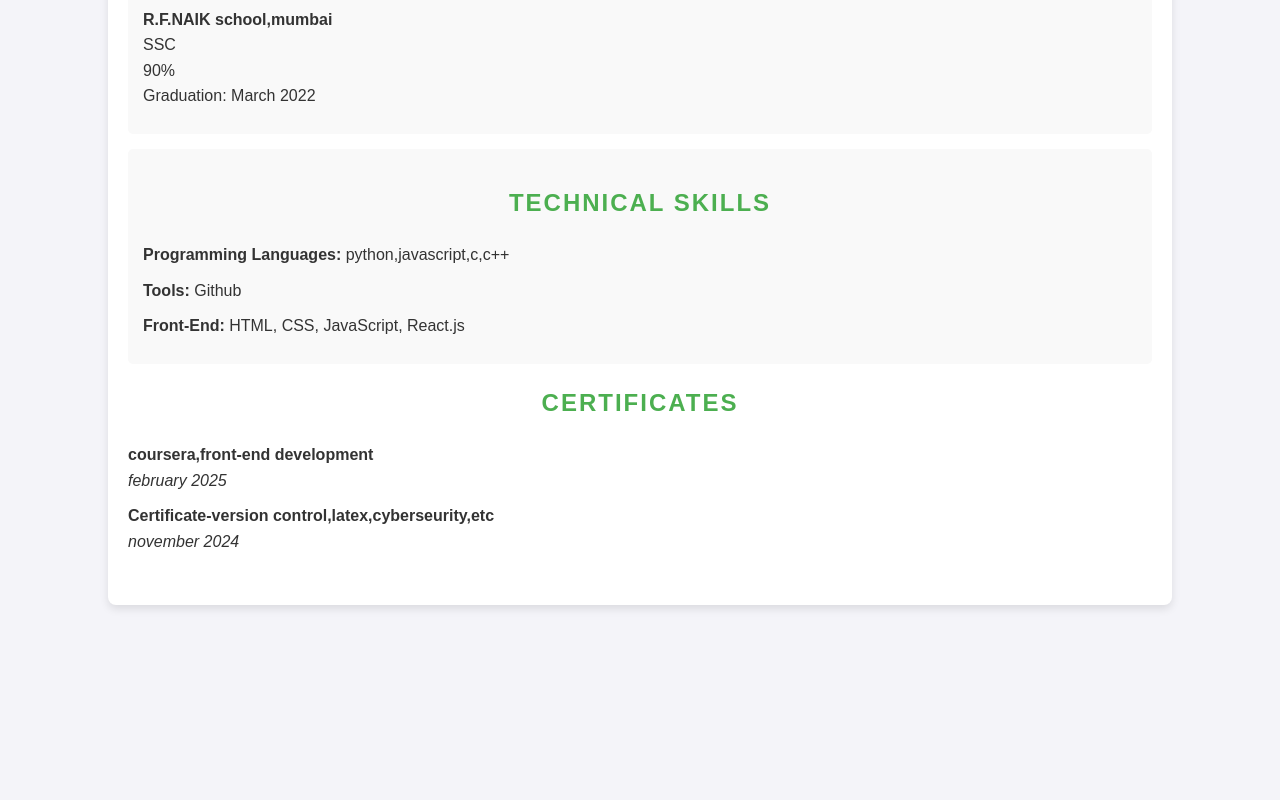
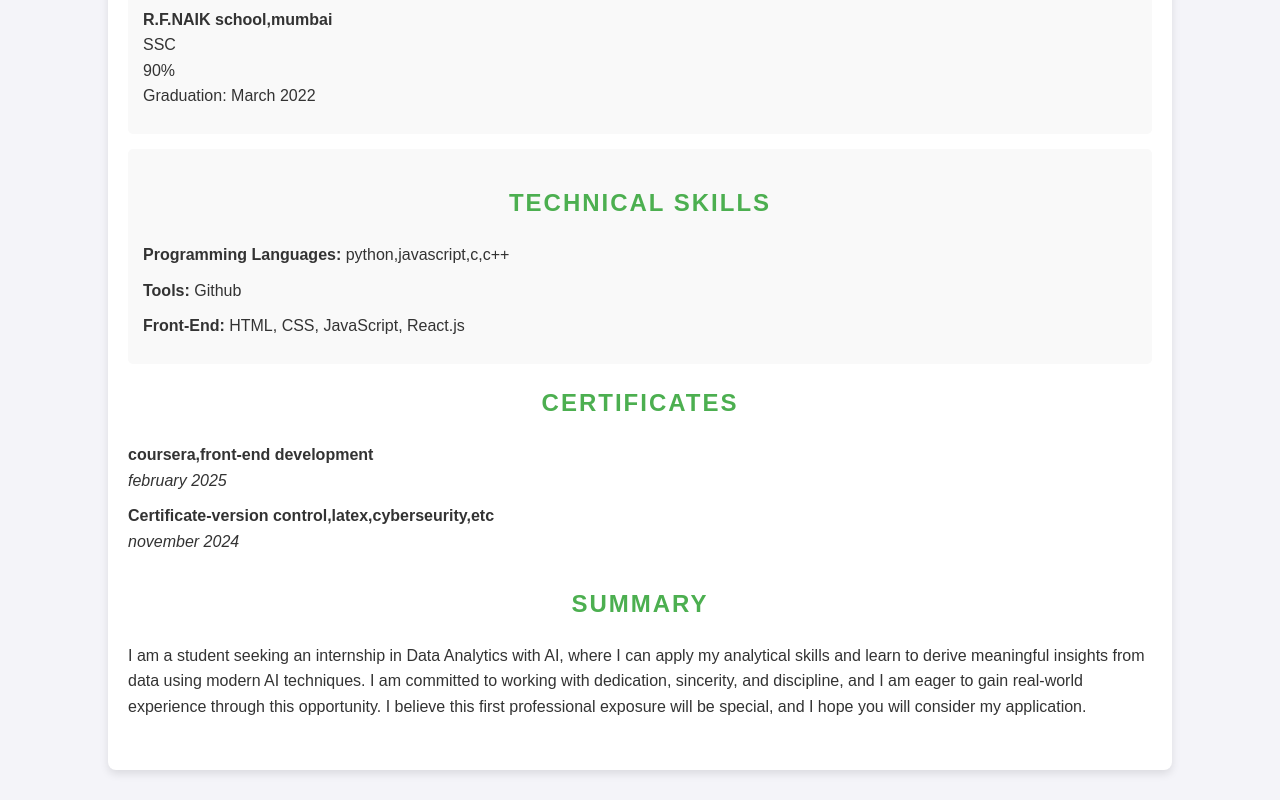
Before and after one commit to manishaPCU/Web-Programming, a plain HTML site: page biodataG64.html in a window 1280 px wide. Shown: the part 523-1323 px from the top of the page. Before the commit the page ends 1158 px from the top, so only its background shows below. Drawn offline with Linux system fonts and the light colour scheme.

Commit message:
Update biodataG64.html

```diff
--- a/biodataG64.html
+++ b/biodataG64.html
@@ -133,6 +133,12 @@
             <em>november 2024</em></p>
         </div>
 
+         <div class="section">
+             <h2>SUMMARY</h2>
+             <p>I am a student seeking an internship in Data Analytics with AI, where I can apply my analytical skills and learn to derive meaningful insights from data using modern AI techniques. I am committed to working with dedication, sincerity, and discipline, and I am eager to gain real-world experience through this opportunity. I believe this first professional exposure will be special, and I hope you will consider my application.</p>
+
+         </div>
+
 
       </div>
 </body>
```
